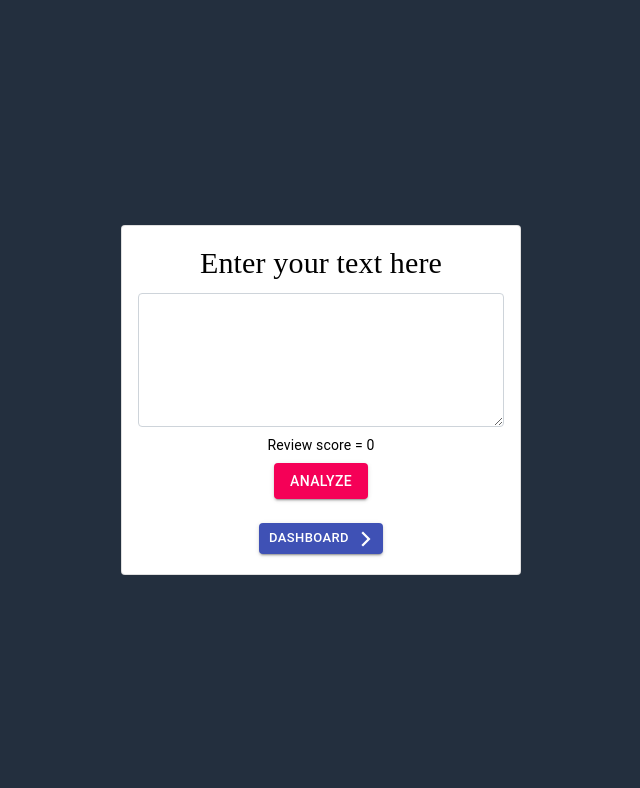
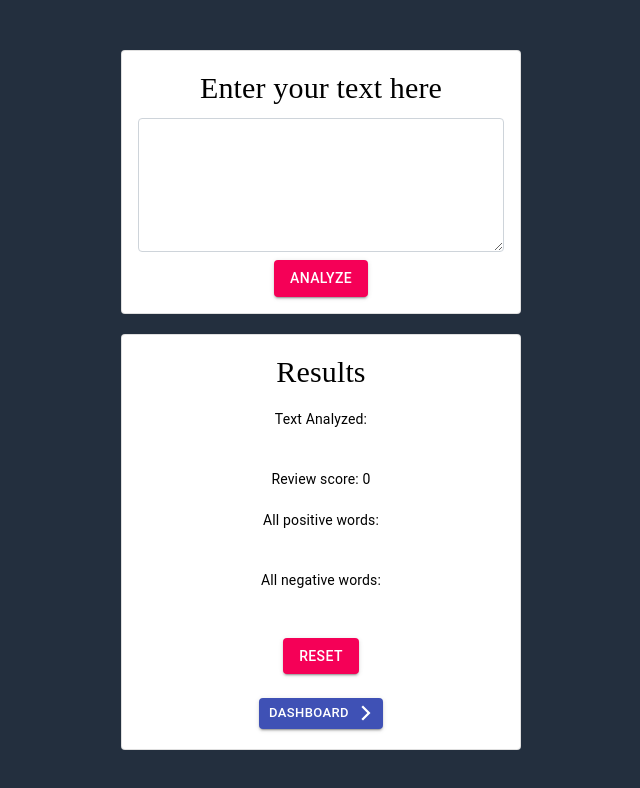
Before and after one commit to AffanKhurram/SentimentAnalysis, a React (Create React App) app in the folder sentiment-analysis/: page /wordprocessing in a window 1280 px wide. Shown: the top 788 px of the page, without its empty margins (319-959 px from the left). Built offline with nearby package versions, Linux system fonts and the light colour scheme; no server answers.

Commit message:
updated word processing algorithm

```diff
--- a/sentiment-analysis/src/components/WordProcessing.js
+++ b/sentiment-analysis/src/components/WordProcessing.js
@@ -39,11 +39,13 @@ export default function WordProcessing() {
 
     const { color, getColor } = useAuth()
     const [score, setScore] = useState(0)
+    const [currentText, setCurrentText] = useState("")
+    const [currentPositive, setPositive] = useState("")
+    const [currentNegative, setNegative] = useState("")
     const textRef = useRef()
+    const formRef = useRef()
     const positive = feedback_json['positive']
     const negative = feedback_json['negative']
-    let reviewScore = 0
-
 
     getColor()
 
@@ -64,30 +66,51 @@ export default function WordProcessing() {
 
     async function analyze(e) {
         e.preventDefault(); // prevents page from refreshing on submit
-        //setOpen(true);
 
-        let positiveScore = 0
-        let negativeScore = 0
-        let tempPositive = []
-        let tempNegative = []
+        let reviewScore = 0
+        let positiveWords = []
+        let negativeWords = []
 
-        const getScore = textRef.current.value.split(" ").map(w => {
-            if (tempPositive.includes(w)) {
-                positiveScore += 1;
-            } else if (tempNegative.includes(w)) {
-                negativeScore += 1;
+        textRef.current.value.split(" ").map((w,i,arr) => {
+            if (positiveWords.includes(w)) {
+                if (arr[i-1] === "not") reviewScore += -1;
+                else reviewScore += 1;
+            } else if (negativeWords.includes(w)) {
+                if (arr[i-1] === "not") reviewScore += 1;
+                else reviewScore += -1;
             } else if (binarySearch(positive, w)) {
-                positiveScore += 1;
-                tempPositive.push(w);
+                if (arr[i-1] === "not") reviewScore += -1;
+                else reviewScore += 1;
+                positiveWords.push(w);
             } else if (binarySearch(negative, w)) {
-                negativeScore += 1;
-                tempNegative.push(w)
+                if (arr[i-1] === "not") reviewScore += 1;
+                else reviewScore += -1;
+                negativeWords.push(w);
             }
         })
 
-        reviewScore = positiveScore - negativeScore
+        setPositive(positiveWords.join(", "))
+        setNegative(negativeWords.join(", "))
         setScore(reviewScore)
-        console.log(reviewScore)
+        setCurrentText(textRef.current.value)
+    }
+
+    async function reset(e) {
+        e.preventDefault();
+        formRef.current.reset();
+        setScore(0)
+        setCurrentText("")
+        setPositive("")
+        setNegative("")
+    }
+
+    function onAnalyze(e) {
+        setScore(0)
+        setCurrentText(textRef.current.value)
+        setPositive("")
+        setNegative("")
+        analyze(e)
+
     }
 
     return (
@@ -95,20 +118,41 @@ export default function WordProcessing() {
             <CssBaseline />
             <Card>
                 <Card.Body>
-                    <Form onSubmit={analyze}>
+                    <Form onSubmit={onAnalyze} ref={formRef}>
                         <Form.Group id='text' className="logintext">
                             <Form.Label>Enter your text here</Form.Label>
                             <Form.Control as="textarea" rows={5} ref={textRef}></Form.Control>
                         </Form.Group>
+
                         <div className="text-center mt-2">
-
+                            <Button type="submit" variant="contained" color="secondary">
+                                Analyze
+                            </Button>
+                        </div>
+                    </Form>
+                </Card.Body>
+            </Card>
+            <br/>
+            <Card>
+                <Card.Body>
+                    <Form onSubmit={reset}>
+                        <Form.Group id='text' className="logintext">
+                            <Form.Label>Results</Form.Label>
+                        </Form.Group>
+                        <div className="text-center mt-2">
                             <div className="text">
-                                Review score = {score} <br />
+                                Text Analyzed: <br />
+                                {currentText} <br /><br />
+                                Review score: {score} <br /> <br />
+                                All positive words: <br />
+                                {currentPositive} <br /><br />
+                                All negative words: <br />
+                                {currentNegative} <br /><br />
                             </div>
                         </div>
                         <div className="text-center mt-2">
                             <Button type="submit" variant="contained" color="secondary">
-                                Analyze
+                                Reset
                             </Button>
                         </div>
                     </Form>
```
